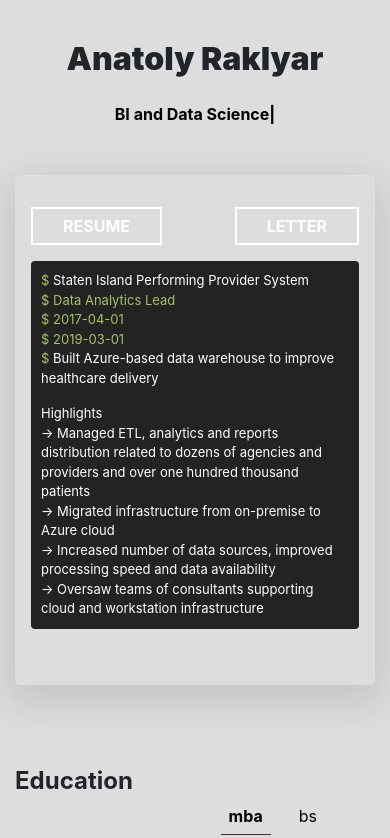
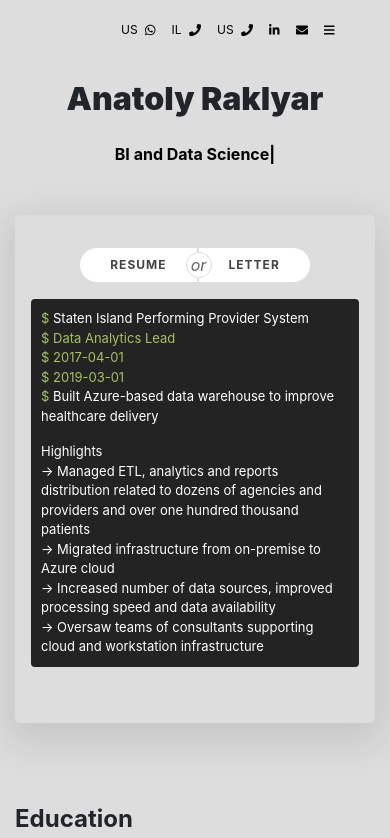
Before and after one commit to CrazyPythonLover1/Client-Anatoly-s-Personal-Website, a React (Create React App) app: page / in a window 390 px wide. Shown: the top 838 px of the page. Built offline with nearby package versions, Linux system fonts and the light colour scheme.

Commit message:
work button respnsive design

```diff
--- a/src/App.css
+++ b/src/App.css
@@ -4,4 +4,64 @@
     padding: 0;
     margin: 0 !important;
   }
+  li.nav-item .nav-link span{
+    padding-right: 4px ;
+    font-size: 12px;
+  }
+
+  .nav-link .svg-inline--fa{
+    font-size: 12px;
+  }
+
+  li.nav-item {
+      padding: 0 !important;
+      margin: 0 !important;
+  }
+  #work .button-group{
+    justify-content: center !important;
+    position: relative;
+  }
+
+  #work .button-group button{
+    border: 1px solid #ddd;
+    background-color: white;
+    color: #444;
+    font-size: 12px;
+    letter-spacing:1px;
+    padding-top: 8px;
+    padding-bottom: 8px;
+  }
+
+  #work .button-group .resume{
+    border-top-left-radius: 20px !important;
+    border-bottom-left-radius: 20px !important;
+  }
+  #work .button-group .letter{
+    border-top-right-radius: 20px !important;
+    border-bottom-right-radius: 20px !important;
+  }
+
+  .button-group button:before{
+    height: 0!important;
 }
+
+.button-group button:hover{
+  background-color: orange !important;
+}
+
+.button-group .or{
+  position: absolute;
+  display: block !important;
+  background-color: #fff;
+  width: 26px;
+  height: 26px;
+  font-style: italic;
+  text-align: center;
+  color: #666;
+  border: 1px  solid #ddd;
+  border-radius: 100%;
+  top: 50%;
+  margin-top: -13px;
+  margin-right: -7px;
+}
+}
--- a/src/components/Homepage/Education/Education.css
+++ b/src/components/Homepage/Education/Education.css
@@ -18,6 +18,7 @@
 #education ul li{
     margin: 0 10px;
     padding: 0 8px;
+    cursor: pointer;
 }
 
 #education .mba {
--- a/src/components/Homepage/Navbar/Navbar.js
+++ b/src/components/Homepage/Navbar/Navbar.js
@@ -8,10 +8,8 @@ const Navbar = ({color, fontColor}) => {
     const [active, setActive] = useState(false)
     return (
         <div id="navbar">
-            <nav className="navbar navbar-expand-sm navbar-light px-5">
-
-                <div className="collapse navbar-collapse" id="navbarNav">
-                    <ul className="navbar-nav ml-auto">
+            <nav className="navbar navbar-expand navbar-light px-5">
+                    <ul className="navbar-nav ml-auto ">
                         <li className="nav-item">
                             <a className="nav-link " href="https://wa.me/+16463732266">
                                 <span style={{color:color}}> US </span>  <FontAwesomeIcon style={{color:fontColor}} icon={faWhatsapp} />
@@ -58,7 +56,6 @@ const Navbar = ({color, fontColor}) => {
 
                         </div>
                     </ul>
-                </div>
             </nav>
         </div>
     );
--- a/src/components/Homepage/Work/Work.css
+++ b/src/components/Homepage/Work/Work.css
@@ -36,7 +36,7 @@
     }
 }
 
-.button-group{
+#work .button-group{
     display: flex;
     justify-content: space-between;
 }
@@ -50,6 +50,10 @@
     background-color: inherit;
     outline: none;
     transition: all .35s;
+}
+
+.button-group .or{
+    display: none;
 }
 
 .button-group button span{
--- a/src/components/Homepage/Work/Work.js
+++ b/src/components/Homepage/Work/Work.js
@@ -6,8 +6,9 @@ const Work = ({work}) => {
     return (
         <div id="work" style={{backgroundColor:work?.bgColor}}>
             <div className="button-group">
-                <button> <span>  RESUME </span>  </button>
-                <button> <span> LETTER </span>  </button>
+                <button className="resume" > <span>  RESUME </span>  </button>
+                <button className="letter"> <span> LETTER </span>  </button>
+                <span className="or"> or </span>
             </div>
             <div className="info">
                 <span className="company"> <span> $ </span> {work?.company} </span>
```
